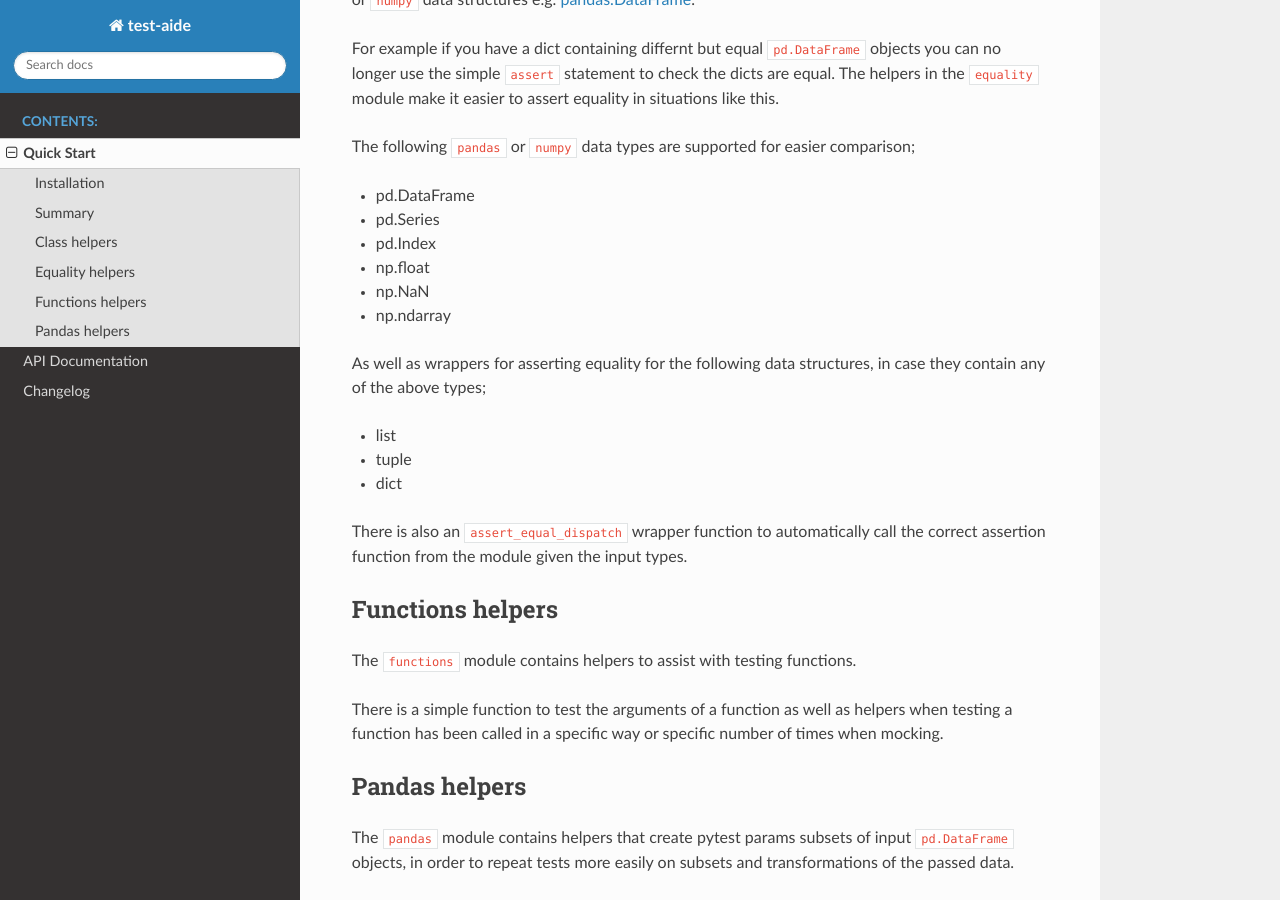
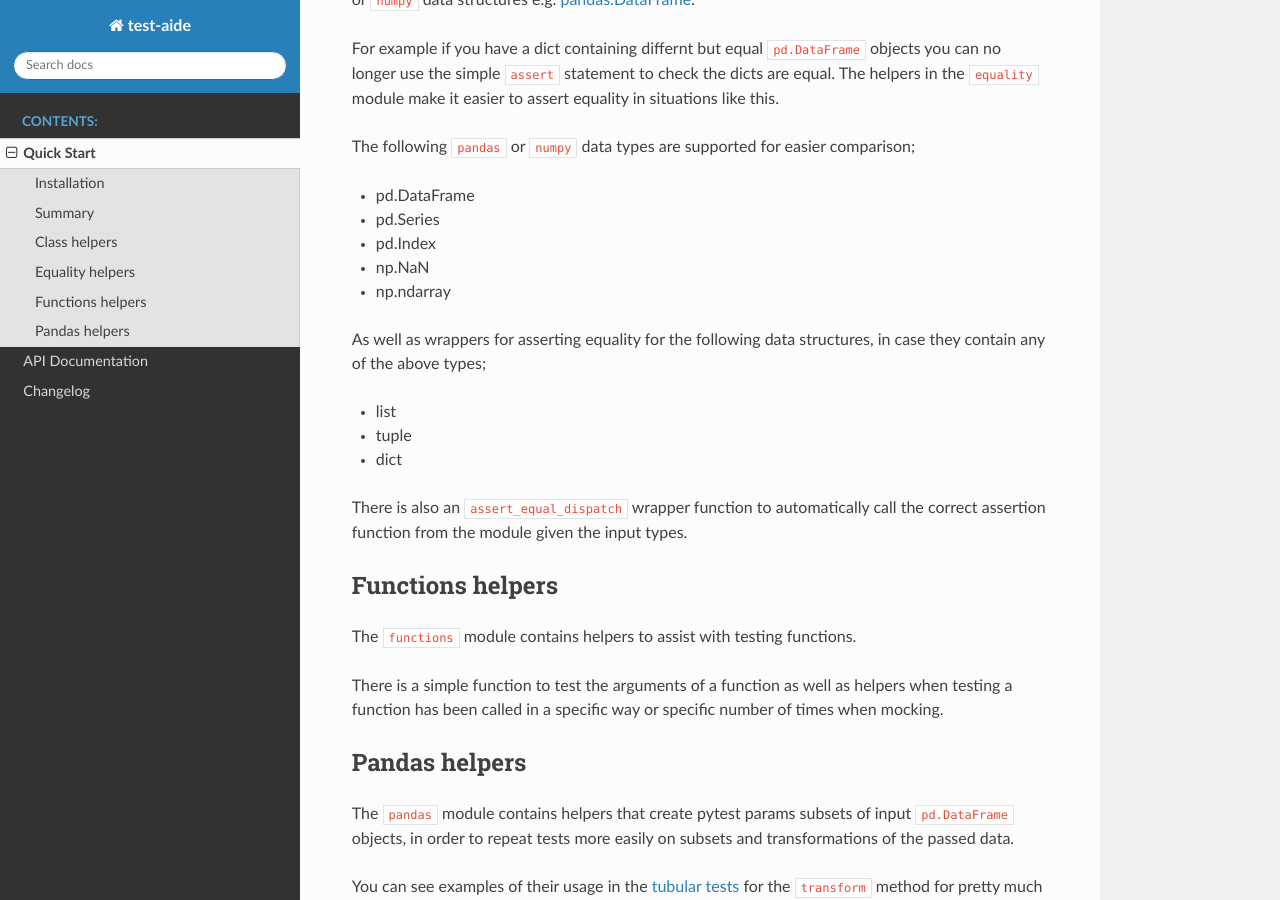
Before and after one commit to lvgig/test-aide, a Sphinx documentation site: the page built from docs/source/quick-start.rst, in a window 1280 px wide and 900 px high, scrolled down 924 px. Built offline with Sphinx 7.4.7 and the Read the Docs theme 2.0.0, drawn with Linux system fonts in a browser that asks for light colours.

Commit message:
update docs

```diff
--- a/docs/source/quick-start.rst
+++ b/docs/source/quick-start.rst
@@ -40,7 +40,6 @@ The following ``pandas`` or ``numpy`` data types are supported for easier compar
 - pd.DataFrame
 - pd.Series
 - pd.Index
-- np.float
 - np.NaN
 - np.ndarray
 
```
